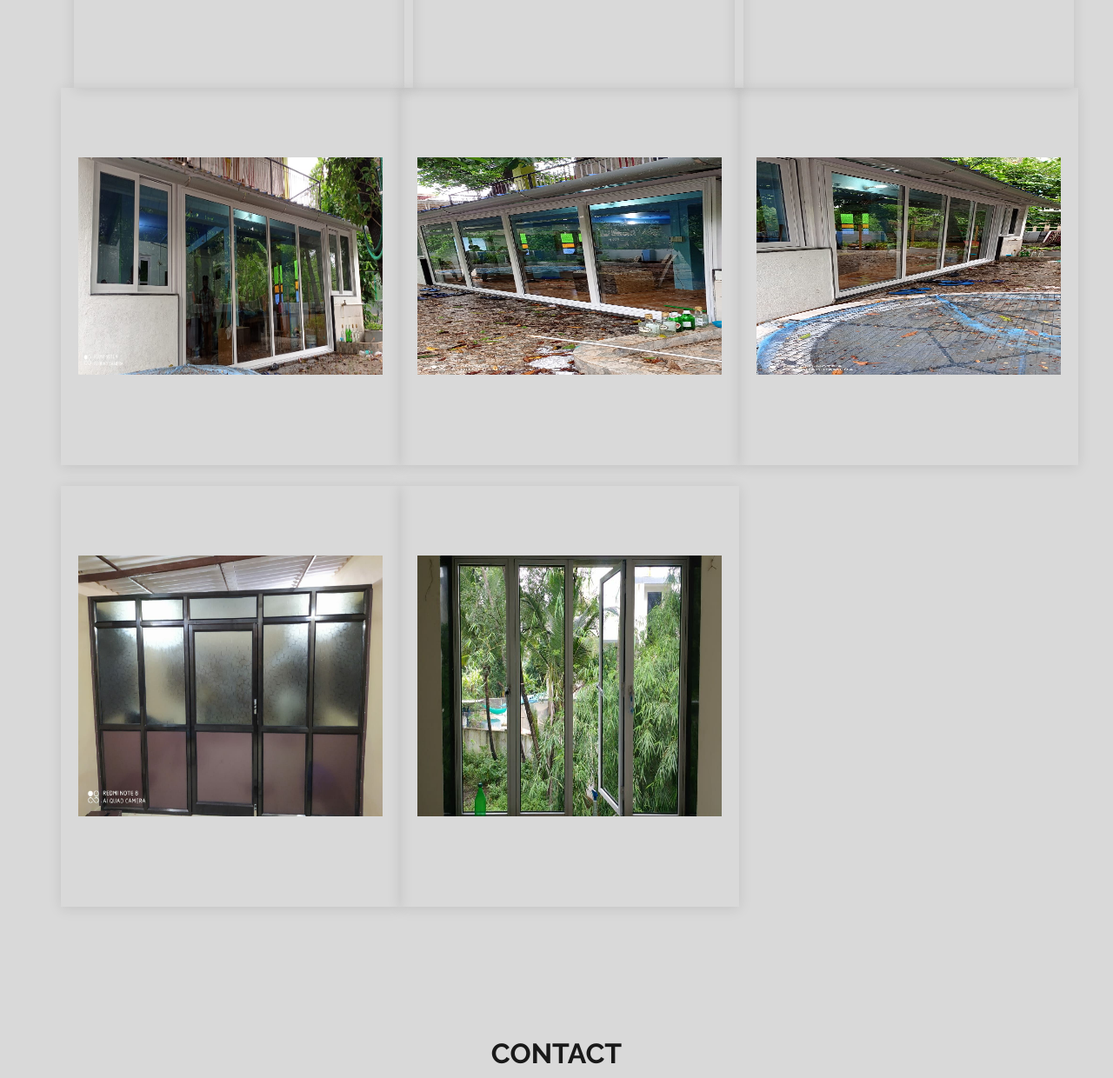
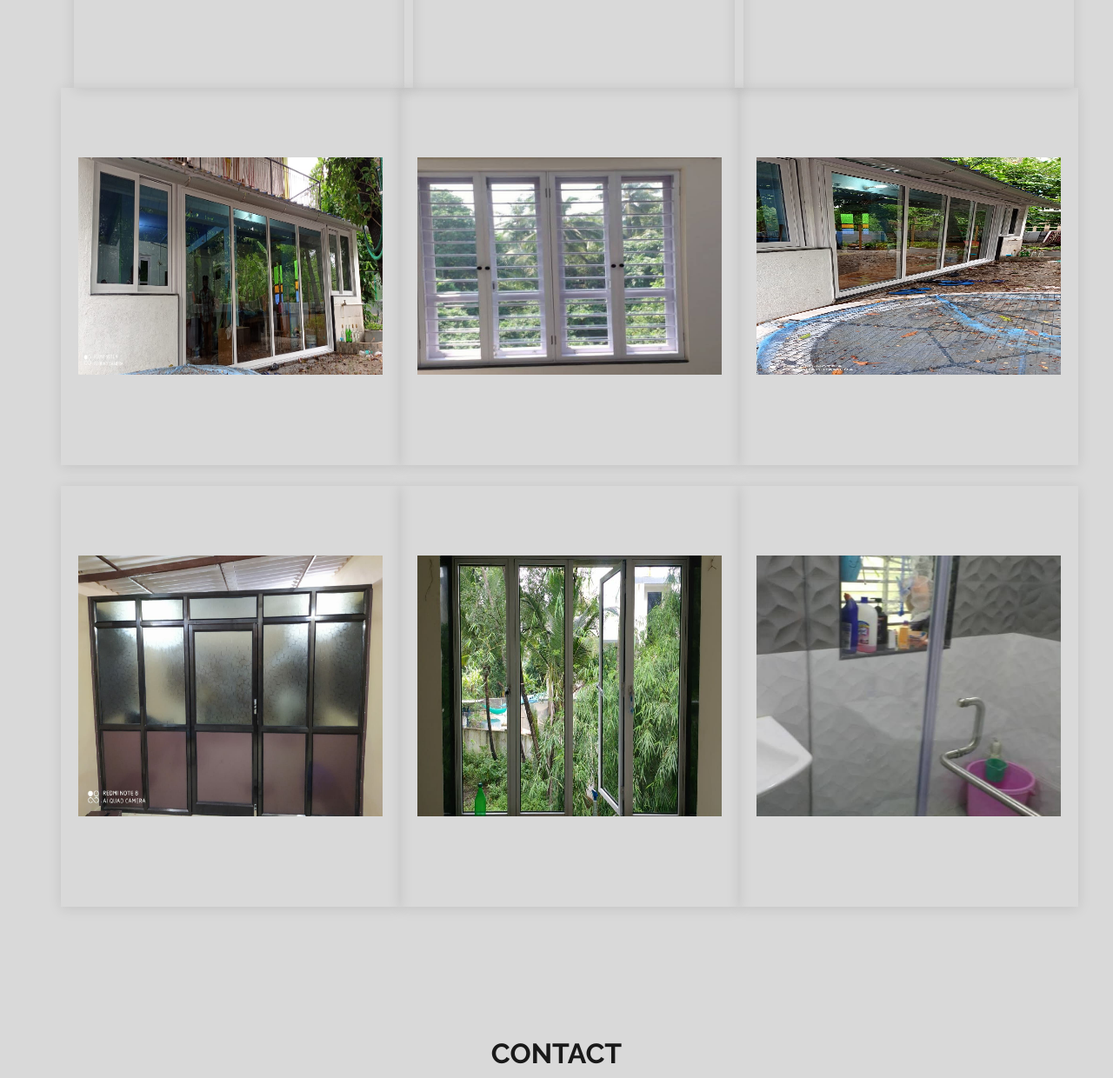
Before and after one commit to Lance-Dsilva/VFW-website, a plain HTML site: page index.html in a window 1280 px wide. Shown: the part 4352-5592 px from the top of the page at 87% size. Drawn offline with nearby package versions, Linux system fonts and the light colour scheme.

Commit message:
Update index.html

```diff
--- a/index.html
+++ b/index.html
@@ -307,7 +307,7 @@
 
           <div class="col-lg-4 col-md-6 d-flex align-items-stretch mt-4 mt-md-0" data-aos="fade-up" >
             <div class="icon-box">
-              <img height="250"  width="350" src="assets/img/18.jpg">
+              <img height="250"  width="350" src="assets/img/80.jpg">
               <p>&nbsp;</p>
 
 
@@ -334,6 +334,14 @@
           <div class="col-lg-4 col-md-6 d-flex align-items-stretch mt-4" data-aos="fade-up" data-aos-delay="600">
             <div class="icon-box">
               <img height="300"   width="350" src="assets/img/6.jpg">
+              <p>&nbsp;</p>
+
+            </div>
+          </div>
+
+             <div class="col-lg-4 col-md-6 d-flex align-items-stretch mt-4" data-aos="fade-up" data-aos-delay="600">
+            <div class="icon-box">
+              <img height="300"   width="350" src="assets/img/81.jpg">
               <p>&nbsp;</p>
 
             </div>
```
